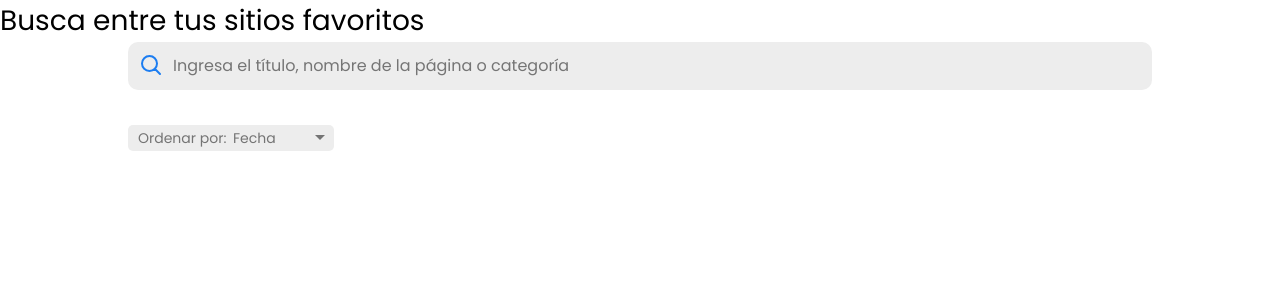
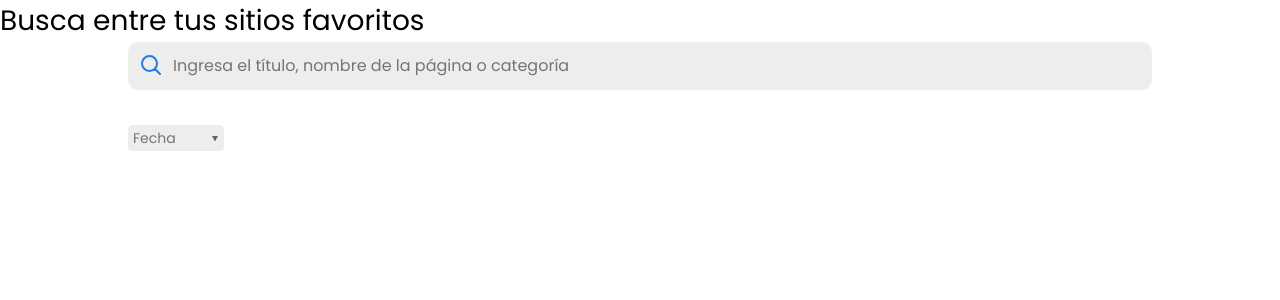
Before and after one commit to Cristianpan/RSS-news-reader, a CodeIgniter 4 app: template app/Views/pages/index.php in a window 1280 px wide. Shown: the top 300 px of the page. Run offline with PHP 8.4 and a stand-in for CodeIgniter, Linux system fonts and the light colour scheme; the template is opened without the code that fills it, so the values that code supplies are empty; style sheets or scripts are compiled from the project's sources; some libraries are stand-ins or nearby versions.

Commit message:
style: :zap: Select arreglado

```diff
--- a/app/Views/components/layout.php
+++ b/app/Views/components/layout.php
@@ -8,7 +8,6 @@
     <link rel="preconnect" href="https://fonts.googleapis.com">
     <link rel="preconnect" href="https://fonts.gstatic.com" crossorigin>
     <link href="https://fonts.googleapis.com/css2?family=Poppins:wght@300;400;500;700&display=swap" rel="stylesheet">
-    <link rel="stylesheet" href="https://fonts.googleapis.com/css2?family=Material+Symbols+Outlined:opsz,wght,FILL,GRAD@40,700,0,0" />
 
     <?php $this->renderSection('css') ?>
 </head>
--- a/app/Views/components/searchbar.php
+++ b/app/Views/components/searchbar.php
@@ -8,16 +8,12 @@
         </form>
     </div>
     <div class="news-filter">
-            <label for="" class="news-filter__label">Ordenar por:</label>
-            <select name="news-filter__select" id="news-filter__select" class="news-filter__select">
-                <option value="fecha">Fecha</option>
-                <option value="titulo">Título</option>
-                <option value="categoria">Categoría</option>
-            </select>
-            <div class="news-filter__arrow">
-                <span class="material-symbols-outlined">
-                    arrow_drop_down
-                </span>
-            </div>
-        </div>
+        <select name="news-filter__select" id="news-filter__select" class="news-filter__select">
+            <option value="fecha" selected>Fecha</option>
+            <option value="titulo">Título</option>
+            <option value="categoria">Categoría</option>
+        </select>
+        <img src="/assets/images/down-arrow-icon.svg" alt="" class="news-filter__arrow">
+    </div>
+
 </div>
--- a/app/Views/pages/index.php
+++ b/app/Views/pages/index.php
@@ -12,3 +12,7 @@
 <?= view('components/searchbar')?>
 
 <?php $this->endSection() ?>
+
+<?php $this->section('js') ?>
+<script src="/assets/js/searchbar.min.js"></script>
+<?php $this->endSection('js') ?>
--- a/app/source/sass/components/_searchbar.scss
+++ b/app/source/sass/components/_searchbar.scss
@@ -21,7 +21,7 @@
     &__input{
         width: 100%;
         background-color: $light-gray;
-        padding: 1.5rem 0 1.5rem 4.5rem;
+        padding: 1.5rem 1rem 1.5rem 4.5rem;
         border-radius: 1rem;
         margin: 0;
         margin-bottom: 3.5rem;
@@ -36,34 +36,28 @@
 }
 
 .news-filter{
+    display: inline-block;
     position: relative;
-
-    &__label{
-        position: absolute;
-        left: 1rem;
-        top: 0.5rem;
-        color: $gray;
-        font-size: 1.4rem;
-        pointer-events: none;
-    }
+    background-color: $light-gray;
+    border-radius: 0.5rem;
 
     &__select{
-        padding: 0.5rem 3rem 0.5rem 10.5rem;
+        padding: 0.5rem 2rem 0.5rem 0.5rem;
         display: block;
         appearance: none;
         border: none;
+        border-radius: 0.5rem;
         background-color: $light-gray;
-        border-radius: 0.5rem;
         color: $gray;
         font-size: 1.4rem;
-
     }
 
     &__arrow{
         position: absolute;
-        top: 0rem;
-        left: 18rem;
+        top: 1.1rem;
+        right: 0.6rem;
         color: $gray;
         pointer-events: none;
+        width: 0.6rem;
     }
 }
```
Also changed, not shown: app/source/js/searchbar.js (added, +25 -0 lines).
